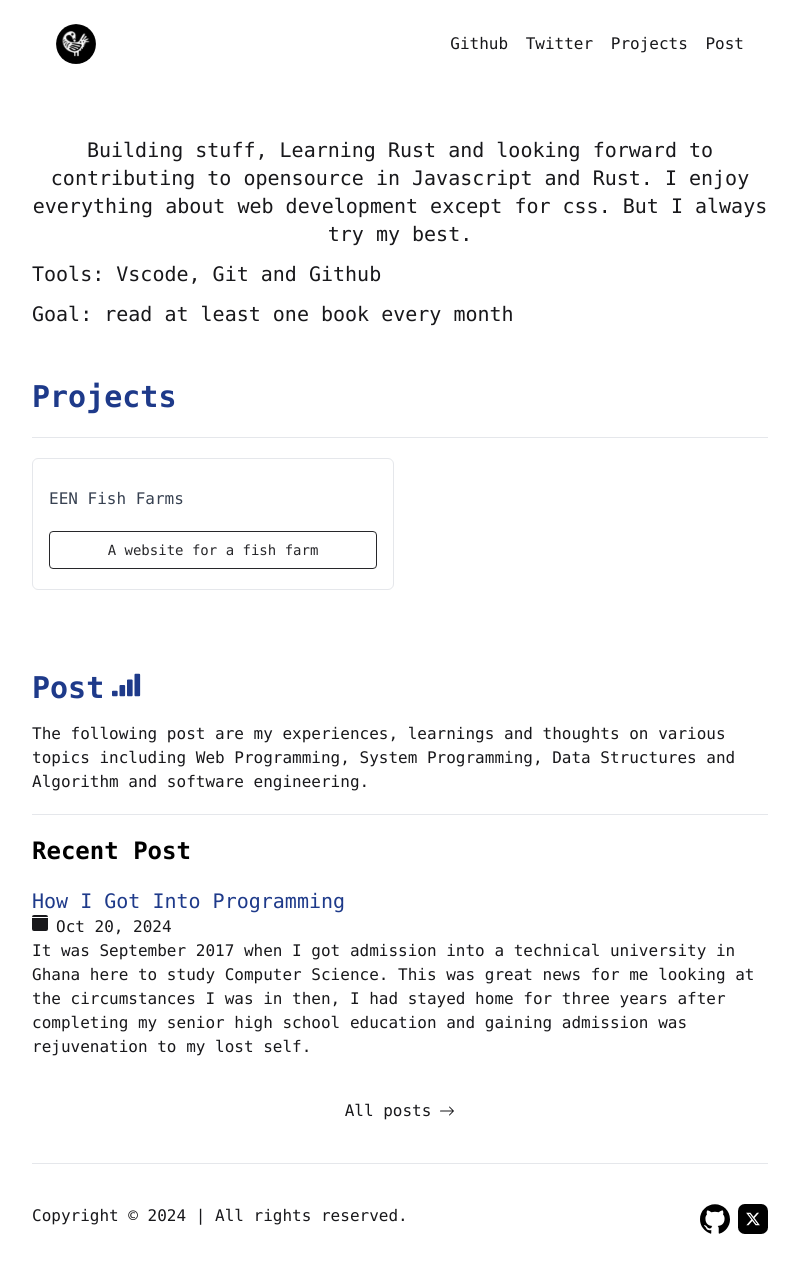
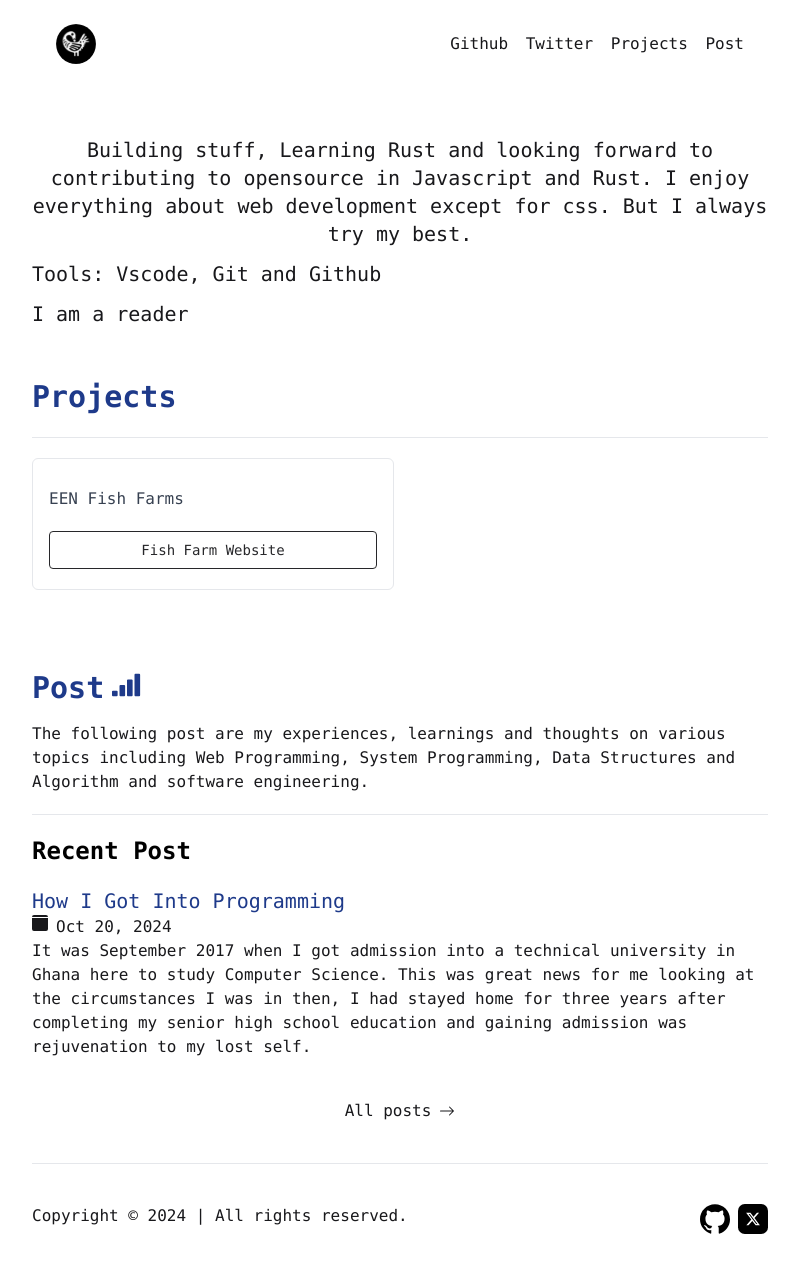
Before and after one commit to at-o/at-o.github.io, a Jekyll site: the page built from index.html, in a window 1280 px wide. Shown: the whole page, without its empty margins (240-1039 px from the left). Built offline with Jekyll 4.4.1, drawn with Linux system fonts in a browser that asks for light colours; nearby versions of some CDN libraries.

Commit message:
text update

```diff
--- a/index.html
+++ b/index.html
@@ -30,7 +30,7 @@ title: "Home Page"
             development except for css. But I always try my best.
         </p>
         <p class="my-3 text-xl">Tools: Vscode, Git and Github</p>
-        <p class="text-xl">Goal: read at least one book every month</p>
+        <p class="text-xl">I am a reader</p>
     </section>
 
     <section class="mb-20 text-gray-700">
@@ -52,7 +52,7 @@ title: "Home Page"
                     <p
                         class="text-sm text-zinc-800 px-6 py-2 border border-zinc-800 text-center rounded"
                     >
-                        A website for a fish farm
+                        Fish Farm Website
                     </p>
                 </a>
             </article>
```
